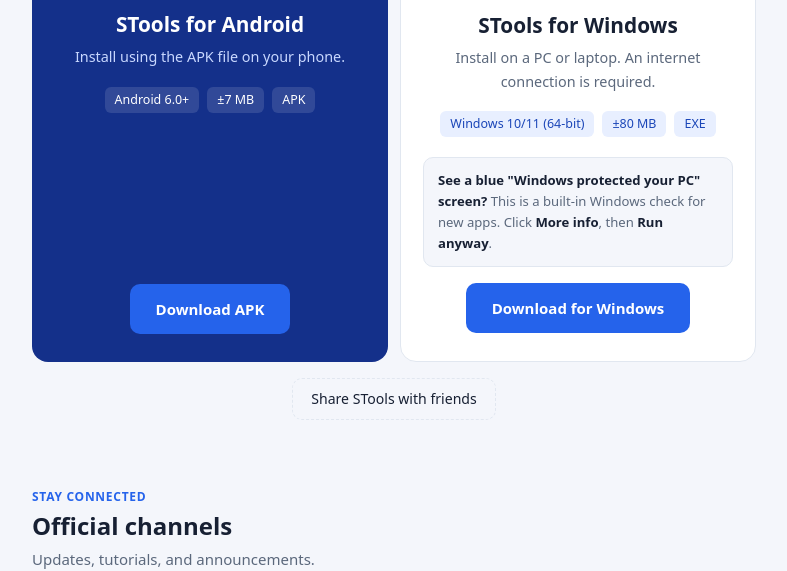
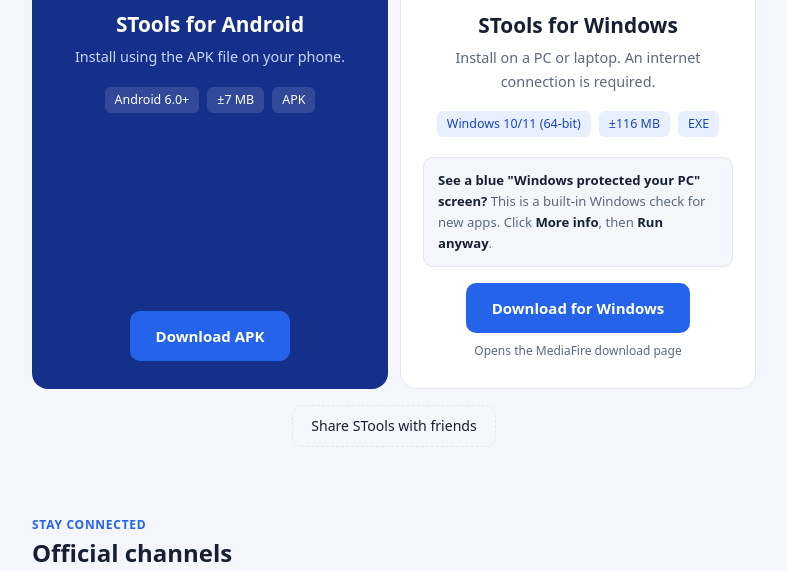
Before and after one commit to StarPlatform/download-apk-stools, a plain HTML site: page index.html in a window 1280 px wide. Shown: the part 2680-3251 px from the top of the page, without its empty margins (246-1033 px from the left). Drawn offline with Linux system fonts and the light colour scheme.

Commit message:
Add files via upload

```diff
--- a/index.html
+++ b/index.html
@@ -128,6 +128,8 @@
   .sharebtn { background: none; border: 1px dashed var(--line); color: var(--text); font: inherit; font-size: 0.88rem; padding: 9px 18px; border-radius: 10px; cursor: pointer; transition: border-color 0.2s ease, color 0.2s ease; }
   .sharebtn:hover { border-color: var(--blue); color: var(--blue); }
   .sharemsg { display: block; margin-top: 8px; font-size: 0.8rem; color: var(--green); min-height: 1.2em; }
+
+  .dlnote { display: block; margin-top: 8px; font-size: 0.75rem; color: var(--muted); }
 
   /* Links */
   .links { display: grid; gap: 10px; }
@@ -389,10 +391,10 @@ try {
         <div class="os wn"><svg class="bi"><use href="#b-win"/></svg></div>
         <h3 data-i="dw_h3">STools for Windows</h3>
         <p data-i="dw_p">Install on a PC or laptop. An internet connection is required.</p>
-        <div class="dl-meta"><span>Windows 10/11 (64-bit)</span><span>±80 MB</span><span>EXE</span></div>
+        <div class="dl-meta"><span>Windows 10/11 (64-bit)</span><span>±116 MB</span><span>EXE</span></div>
         <div class="smart" data-ih="dw_smart"><b>See a blue "Windows protected your PC" screen?</b> This is a built-in Windows check for new apps. Click <b>More info</b>, then <b>Run anyway</b>.</div>
-        <!-- GANTI href di bawah dengan link unduh .exe (misalnya link GitHub Releases) -->
-        <a href="STools-Setup-2.5.0.exe" class="btn" download data-i="dw_btn">Download for Windows</a>
+        <a href="https://www.mediafire.com/file/iqi7nuy5xd28qkv/STools-Setup-2.5.0.exe/file" class="btn" target="_blank" rel="noopener" data-i="dw_btn">Download for Windows</a>
+        <span class="dlnote" data-i="dw_note">Opens the MediaFire download page</span>
       </div>
     </div>
     <div class="share">
@@ -559,6 +561,7 @@ try {
       dw_p: ['Install on a PC or laptop. An internet connection is required.', 'Pasang pada PC atau laptop. Memerlukan koneksi internet.'],
       dw_smart: ['<b>See a blue "Windows protected your PC" screen?</b> This is a built-in Windows check for new apps. Click <b>More info</b>, then <b>Run anyway</b>.', '<b>Muncul layar biru "Windows protected your PC"?</b> Ini merupakan pemeriksaan bawaan Windows untuk aplikasi baru. Klik <b>More info</b>, lalu <b>Run anyway</b>.'],
       dw_btn: ['Download for Windows', 'Unduh untuk Windows'],
+      dw_note: ['Opens the MediaFire download page', 'Membuka halaman unduhan MediaFire'],
       share: ['Share STools with friends', 'Bagikan STools kepada teman'],
       rec: ['Suitable for your device', 'Sesuai dengan perangkat Anda'],
       copied: ['Link copied', 'Tautan disalin'],
```
